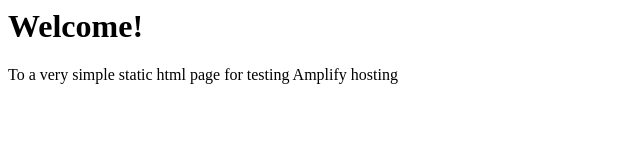
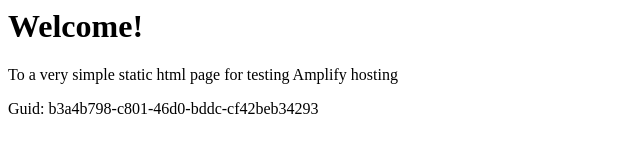
Before and after one commit to aws-aemilia-sin/Github-PR-Commit-Integration-Test-DoNotTouch-v1-prod-ap-southeast-1, a website: page src/index.html in a window 1280 px wide. Shown: the whole page, without its empty margins (0-640 px from the left). Drawn offline with Linux system fonts and the light colour scheme.

Commit message:
commit from integ tests

```diff
--- a/src/index.html
+++ b/src/index.html
@@ -1,3 +1,5 @@
+
+
 <html lang="en">
 
 <head>
@@ -10,6 +12,6 @@
 <body>
     <h1>Welcome!</h1>
     <p>To a very simple static html page for testing Amplify hosting</p>
-</body>
+    <p>Guid: b3a4b798-c801-46d0-bddc-cf42beb34293</p></body>
 
 </html>
```
